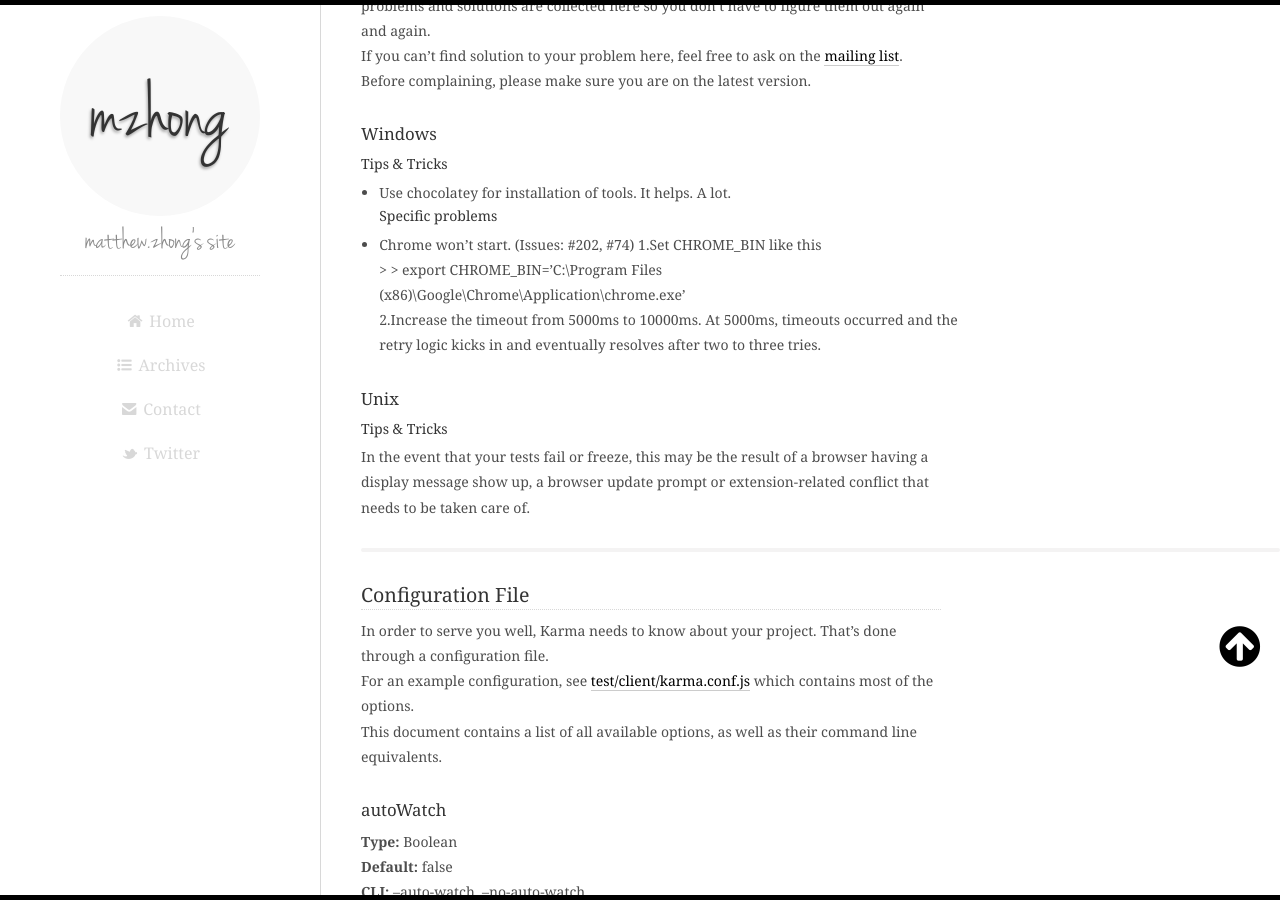
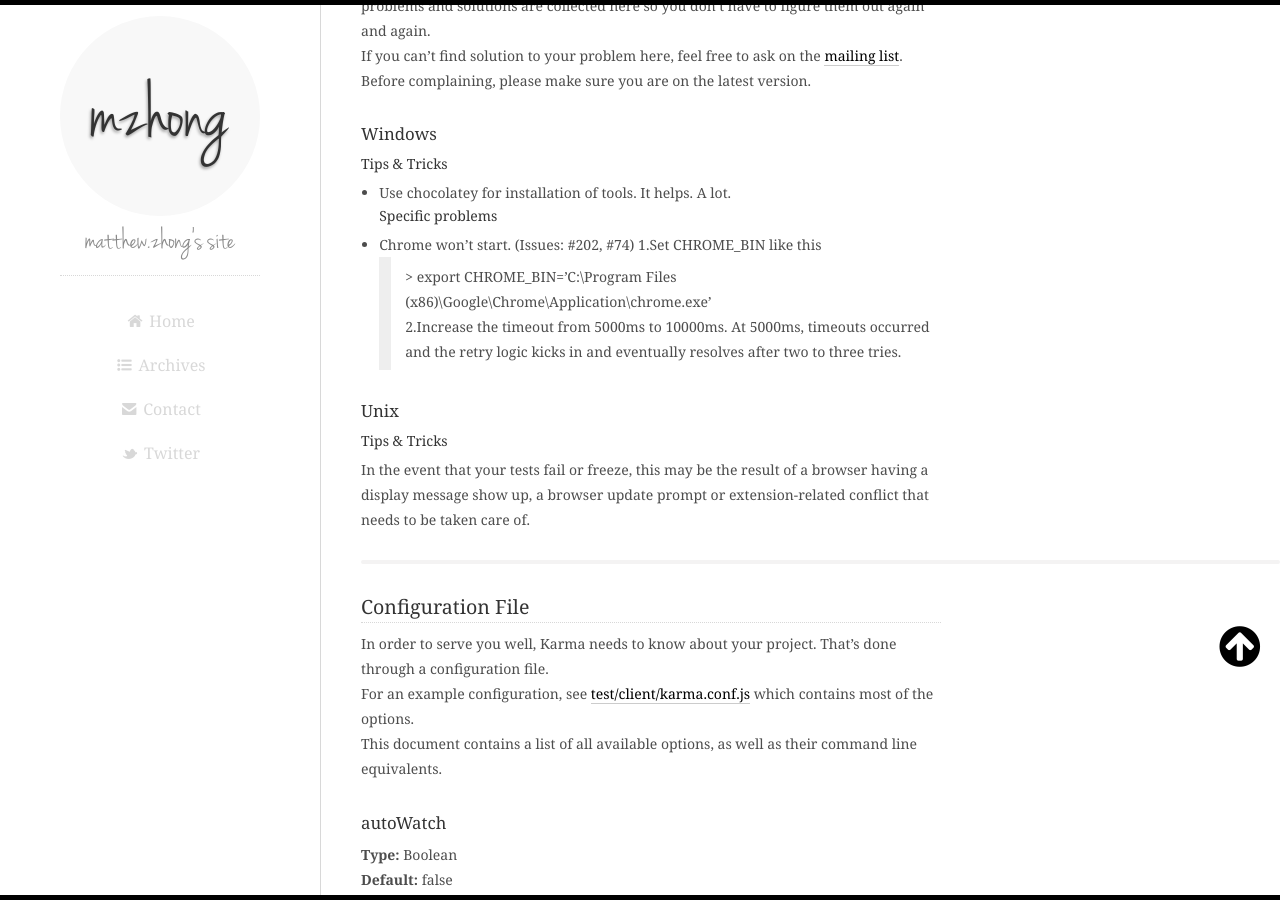
Before and after one commit to flowerszhong/flowerszhong.github.com, a Jekyll site: the page built from _posts/2013-07-09-karma-document-copy.md, in a window 1280 px wide and 900 px high, scrolled down 1697 px. Built offline with Jekyll 4.4.1, drawn with Linux system fonts in a browser that asks for light colours; Markdown is read by kramdown in place of the engine named in the settings.

```diff
--- a/_posts/2013-07-09-karma-document-copy.md
+++ b/_posts/2013-07-09-karma-document-copy.md
@@ -77,7 +77,7 @@ Before complaining, please make sure you are on the latest version.
 ##### Specific problems
 * Chrome won't start. (Issues: #202, #74)
     1.Set CHROME_BIN like this
-        > \> export CHROME_BIN='C:\Program Files (x86)\Google\Chrome\Application\chrome.exe'
+    > \> export CHROME_BIN='C:\Program Files (x86)\Google\Chrome\Application\chrome.exe'
     2.Increase the timeout from 5000ms to 10000ms. At 5000ms, timeouts occurred and the retry logic kicks in and eventually resolves after two to three tries.
 
 #### Unix
@@ -91,7 +91,7 @@ In order to serve you well, Karma needs to know about your project. That's done
 For an example configuration, see [test/client/karma.conf.js][karma-config-js] which contains most of the options.
 This document contains a list of all available options, as well as their command line equivalents.
 
-####autoWatch ##
+####autoWatch
 
 **Type:** Boolean
 **Default:**  false
@@ -108,16 +108,19 @@ This document contains a list of all available options, as well as their command
 #### browsers
 
 **Type:** Array
-**Default:** []
+**Default:**    []
 **CLI:**  --browsers Chrome,Firefox
-**Possible Values:**
+__Possible Values:__
+
+
 * Chrome
 * ChromeCanary
 * Firefox
 * Opera
 * Safari
 * PhantomJS
-**Description:**   A list of browsers to launch and capture. Once Karma is shut down, it will shut down these browsers as well. You can capture any browser manually just by opening a url, where Karma's web server is listening.
+
+__Description:__  A list of browsers to launch and capture. Once Karma is shut down, it will shut down these browsers as well. You can capture any browser manually just by opening a url, where Karma's web server is listening.
 See [config/browsers][config-browsers] for more.
 
 ####captureTimeout
@@ -139,7 +142,7 @@ If any browser does not get captured within the timeout, Karma will kill it and
 ####exclude
 
 **Type:** Array
-**Default:** []
+**Default:**    []
 **Description:**  List of files/patterns to exclude from loaded files(for script tags).
 
 
@@ -155,17 +158,19 @@ If any browser does not get captured within the timeout, Karma will kill it and
 **Default:** LOG_INFO
 **CLI:** --log-level debug
 **Possible values:**
+
 * LOG_DISABLE
 * LOG_ERROR
 * LOG_WARN
 * LOG_INFO
 * LOG_DEBUG
+
 **Description:** Level of logging.
 
 ####loggers
 
 **Type:** Array
-**Default:** [{type: 'console'}]
+**Default:**    [{type: 'console'}]
 **Description:**   A list of log appenders to be used. See the documentation for [log4js][log4js] for more information.
 
 ####port
@@ -189,8 +194,8 @@ If any browser does not get captured within the timeout, Karma will kill it and
 **Description:** A map of path-proxy pairs.
 **Example:**
 > proxies =  {
->      '/static': 'http://gstatic.com',
->      '/web': 'http://localhost:9000'
+> '/static': 'http://gstatic.com',
+> '/web': 'http://localhost:9000'
 > };
 
 ####reportSlowerThan
```
